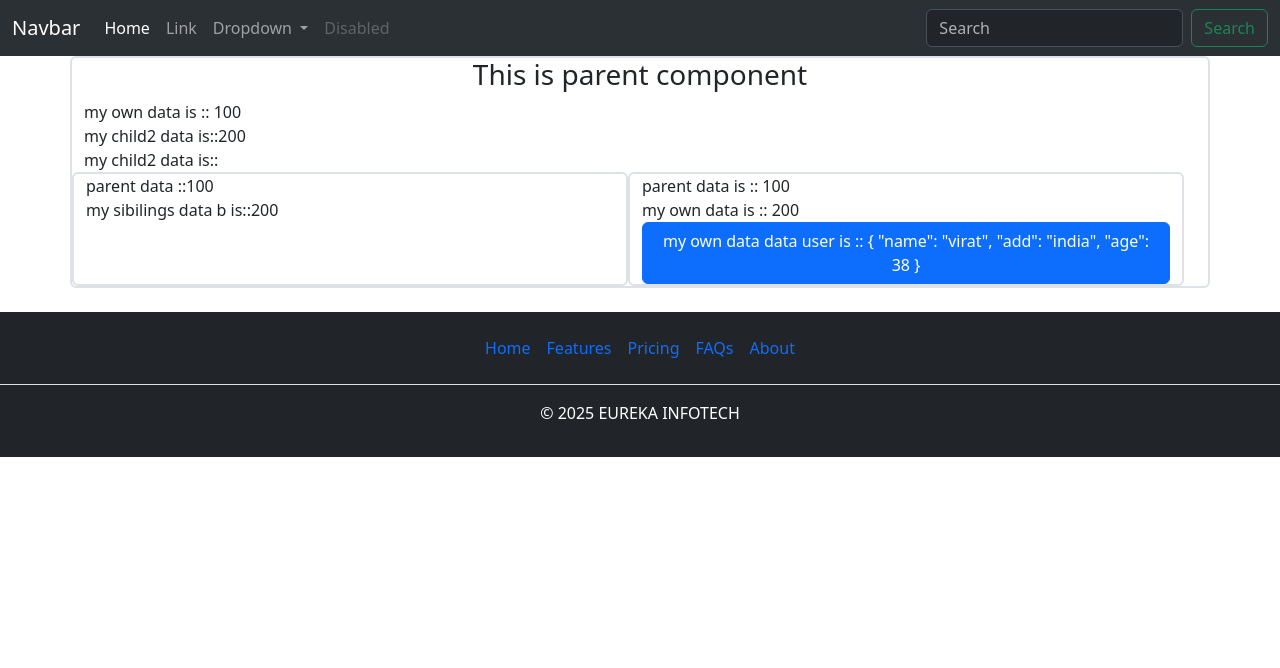
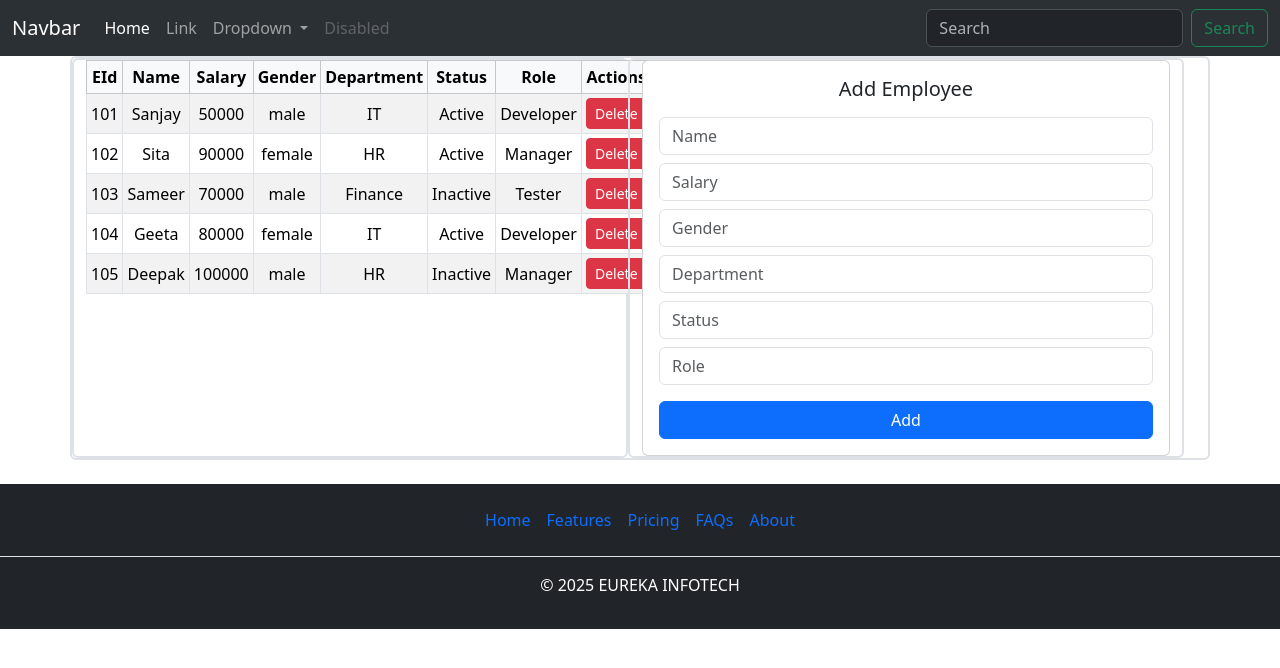
Before and after one commit to steja578/project_1, an Angular app: page / in a window 1280 px wide. Shown: the top 668 px of the page. Built offline with nearby package versions, Linux system fonts and the light colour scheme.

Commit message:
sucessfuly worked

```diff
--- a/src/app/components/body/body.html
+++ b/src/app/components/body/body.html
@@ -7,7 +7,10 @@
    <!-- <app-pipes></app-pipes> -->
     <!-- <app-product-assignment></app-product-assignment> -->
 <!-- <app-user-list></app-user-list> -->
- <app-parent-demo></app-parent-demo>
+ <!-- <app-parent-demo></app-parent-demo> -->
+  <!-- <app-employee-add></app-employee-add> -->
+  <app-employee-crud-assignment></app-employee-crud-assignment>
+  <!-- <app-employee-table></app-employee-table> -->
  <!-- <app-my-model>
 
 
--- a/src/app/components/employee-add/employee-add.html
+++ b/src/app/components/employee-add/employee-add.html
@@ -1,2 +1,24 @@
-
-<form (ngSubmit)=""></form>
+<div class="card p-3">
+  <h5 class="mb-3 text-center">Add Employee</h5>
+  <form (ngSubmit)="addEmployee()">
+    <div class="mb-2">
+      <input type="text" [(ngModel)]="name" name="name" placeholder="Name" class="form-control" required>
+    </div>
+    <div class="mb-2">
+      <input type="number" [(ngModel)]="sal" name="salary" placeholder="Salary" class="form-control" required>
+    </div>
+    <div class="mb-2">
+      <input type="text" [(ngModel)]="gender" name="gender" placeholder="Gender" class="form-control">
+    </div>
+    <div class="mb-2">
+      <input type="text" [(ngModel)]="dept" name="dept" placeholder="Department" class="form-control">
+    </div>
+    <div class="mb-2">
+      <input type="text" [(ngModel)]="status" name="status" placeholder="Status" class="form-control">
+    </div>
+    <div class="mb-3">
+      <input type="text" [(ngModel)]="role" name="role" placeholder="Role" class="form-control">
+    </div>
+    <button type="submit" class="btn btn-primary w-100">Add</button>
+  </form>
+</div>
--- a/src/app/components/employee-add/employee-add.ts
+++ b/src/app/components/employee-add/employee-add.ts
@@ -1,11 +1,37 @@
 import { Component } from '@angular/core';
+import { FormsModule } from '@angular/forms';
+import { EventEmitter } from '@angular/core';
 
 @Component({
   selector: 'app-employee-add',
-  imports: [],
+  imports: [FormsModule],
   templateUrl: './employee-add.html',
   styleUrl: './employee-add.css',
+  outputs:['onAdd']
 })
 export class EmployeeAdd {
+onAdd = new EventEmitter<any>();
 
+  name : any ='';
+  sal: any='';
+  gender: any ='';
+  dept : any='';
+  status: any='';
+  role : any='';
+
+  addEmployee() {
+    //if (!this.name || !this.sal) return;
+      const newEmp = {
+      name: this.name,
+      sal: Number(this.sal),
+      gender: this.gender,
+      dept: this.dept,
+      status: this.status,
+      role: this.role,
+    };
+
+
+    this.onAdd.emit(newEmp);
+    this.name = this.sal = this.gender = this.dept = this.status = this.role = '';
+  }
 }
--- a/src/app/components/employee-crud-assignment/employee-crud-assignment.html
+++ b/src/app/components/employee-crud-assignment/employee-crud-assignment.html
@@ -1 +1,53 @@
-<p>employee-crud-assignment works!</p>
+<!--
+
+
+<div class="container mt-3">
+  <div class="row g-3">
+    <div class="col-md-6">
+      <div class="border border-2 rounded-2 p-3">
+        <table class="table table-bordered table-striped table-sm text-center align-middle">
+          <thead class="table-light">
+            <tr>
+              <th>EId</th>
+              <th>Name</th>
+              <th>Salary</th>
+              <th>Gender</th>
+              <th>Department</th>
+              <th>Status</th>
+              <th>Role</th>
+              <th>Actions</th>
+            </tr>
+          </thead>
+          <tbody>
+            @for (employee of employees; track $index) {
+              <app-employee-table [employee]="employee" (onDelete)="deleteEmployee($event)"></app-employee-table>
+            }
+          </tbody>
+        </table>
+      </div>
+    </div>
+    </div>
+</div>
+
+    <div class="col-md-6">
+      <div class="border border-2 rounded-2 p-3 h-100 d-flex justify-content-center align-items-center">
+        <app-employee-add (onAdd)="addEmployee($event)"></app-employee-add>
+      </div>
+    </div> -->
+
+
+
+
+    <div class="container">
+    <div class="row border border-2 rounded-2">
+
+    <div class="row">
+        <div class="col-sm-6 border border-2 rounded-2">
+            <app-employee-table [employee]="employees" (onDelete)="deleteEmployee($event)"></app-employee-table>
+        </div>
+        <div class="col-sm-6 border border-2 rounded-2">
+            <app-employee-add (onAdd)="addEmployee($event)"></app-employee-add>
+        </div>
+    </div>
+  </div>
+</div>
--- a/src/app/components/employee-crud-assignment/employee-crud-assignment.ts
+++ b/src/app/components/employee-crud-assignment/employee-crud-assignment.ts
@@ -1,11 +1,69 @@
 import { Component } from '@angular/core';
+import { EmployeeTable } from '../employee-table/employee-table';
+import { EmployeeAdd } from '../employee-add/employee-add';
+import { CommonModule } from '@angular/common';
 
 @Component({
   selector: 'app-employee-crud-assignment',
-  imports: [],
+  imports: [EmployeeTable,EmployeeAdd, CommonModule],
   templateUrl: './employee-crud-assignment.html',
   styleUrl: './employee-crud-assignment.css',
 })
 export class EmployeeCrudAssignment {
+employees:any[] = [
+    {
+      eId: 101,
+      name: 'Sanjay',
+      sal: 50000,
+      gender: 'male',
+      dept: 'IT',
+      status: 'Active',
+      role: 'Developer',
+    },
+    {
+      eId: 102,
+      name: 'Sita',
+      sal: 90000,
+      gender: 'female',
+      dept: 'HR',
+      status: 'Active',
+      role: 'Manager',
+    },
+    {
+      eId: 103,
+      name: 'Sameer',
+      sal: 70000,
+      gender: 'male',
+      dept: 'Finance',
+      status: 'Inactive',
+      role: 'Tester',
+    },
+    {
+      eId: 104,
+      name: 'Geeta',
+      sal: 80000,
+      gender: 'female',
+      dept: 'IT',
+      status: 'Active',
+      role: 'Developer',
+    },
+    {
+      eId: 105,
+      name: 'Deepak',
+      sal: 100000,
+      gender: 'male',
+      dept: 'HR',
+      status: 'Inactive',
+      role: 'Manager',
+    },
+  ];
 
+  addEmployee(newEmp: any) {
+    console.log("employee added");
+    this.employees.push({ ...newEmp, eId: Date.now() });
+  }
+
+  deleteEmployee(empId: number) {
+    this.employees = this.employees.filter(e => e.eId !== empId);
+  }
 }
--- a/src/app/components/employee-table/employee-table.html
+++ b/src/app/components/employee-table/employee-table.html
@@ -1 +1,43 @@
-<p>employee-table works!</p>
+<!-- <tr>
+<td>{{ employee.eId }}</td>
+<td>{{ employee.name }}</td>
+<td>{{ employee.sal }}</td>
+<td>{{ employee.gender }}</td>
+<td>{{ employee.dept }}</td>
+<td>{{ employee.status }}</td>
+<td>{{ employee.role }}</td>
+<td>
+  <button class="btn btn-sm btn-danger" (click)="delete(employee.eId)">Delete</button>
+</td>
+</tr> -->
+
+<table class="table table-bordered table-striped table-sm text-center align-middle">
+  <thead class="table-light">
+    <tr>
+      <th>EId</th>
+      <th>Name</th>
+      <th>Salary</th>
+      <th>Gender</th>
+      <th>Department</th>
+      <th>Status</th>
+      <th>Role</th>
+      <th>Actions</th>
+    </tr>
+  </thead>
+  <tbody>
+    @for (emp of employee; track $index) {
+    <tr>
+      <td>{{ emp.eId }}</td>
+      <td>{{ emp.name }}</td>
+      <td>{{ emp.sal }}</td>
+      <td>{{ emp.gender }}</td>
+      <td>{{ emp.dept }}</td>
+      <td>{{ emp.status }}</td>
+      <td>{{ emp.role }}</td>
+      <td>
+        <button class="btn btn-sm btn-danger" (click)="delete(emp.eId)">Delete</button>
+      </td>
+    </tr>
+  }
+  </tbody>
+</table>
--- a/src/app/components/employee-table/employee-table.ts
+++ b/src/app/components/employee-table/employee-table.ts
@@ -1,11 +1,21 @@
 import { Component } from '@angular/core';
+import { EventEmitter } from '@angular/core';
+
 
 @Component({
   selector: 'app-employee-table',
   imports: [],
   templateUrl: './employee-table.html',
   styleUrl: './employee-table.css',
+  inputs:['employee'],
+  outputs:['onDelete']
 })
 export class EmployeeTable {
+   employee: any;
 
+   onDelete = new EventEmitter<any>();
+
+   delete(empId: number) {
+    this.onDelete.emit(empId);
+  }
 }
```
Also changed, not shown: src/app/components/body/body.ts (+5 -3 lines).
